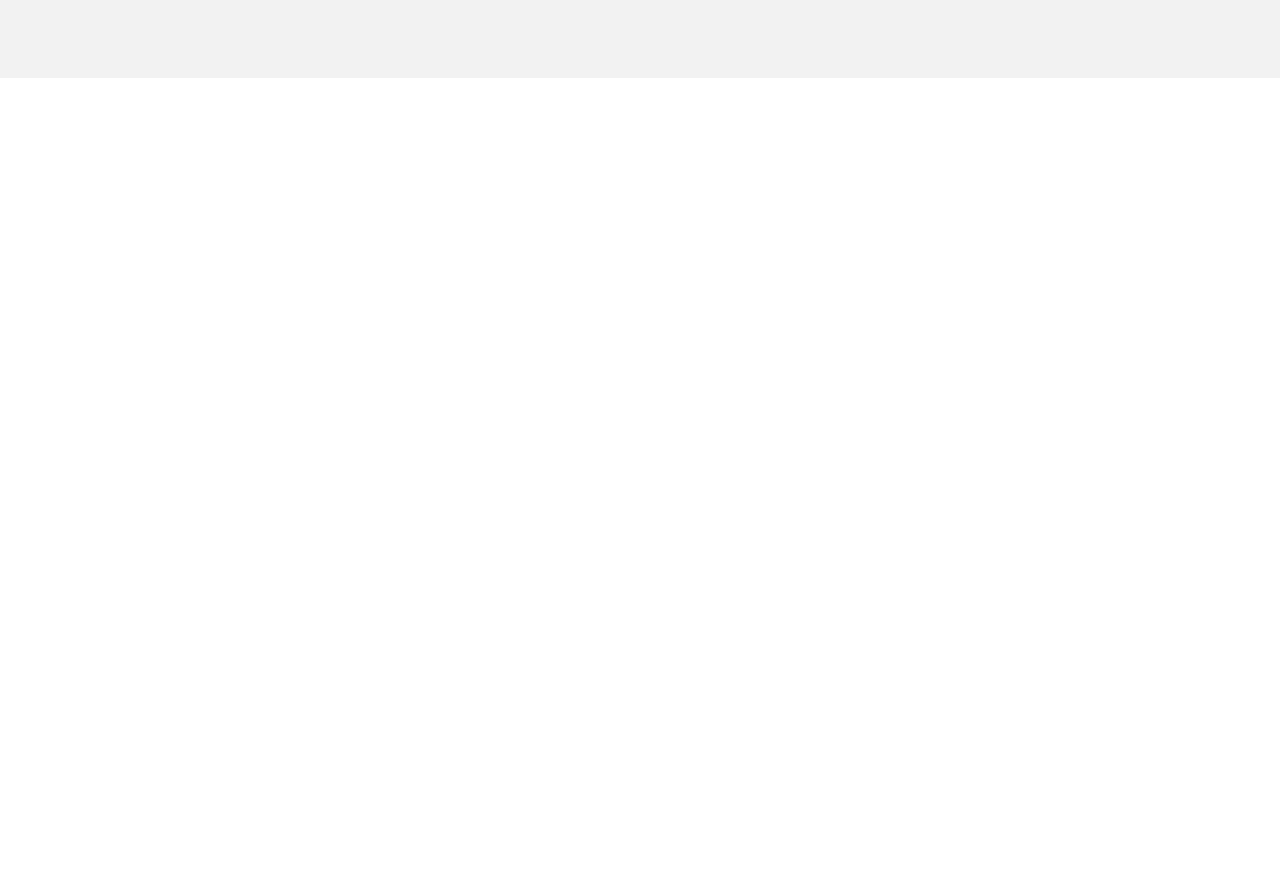
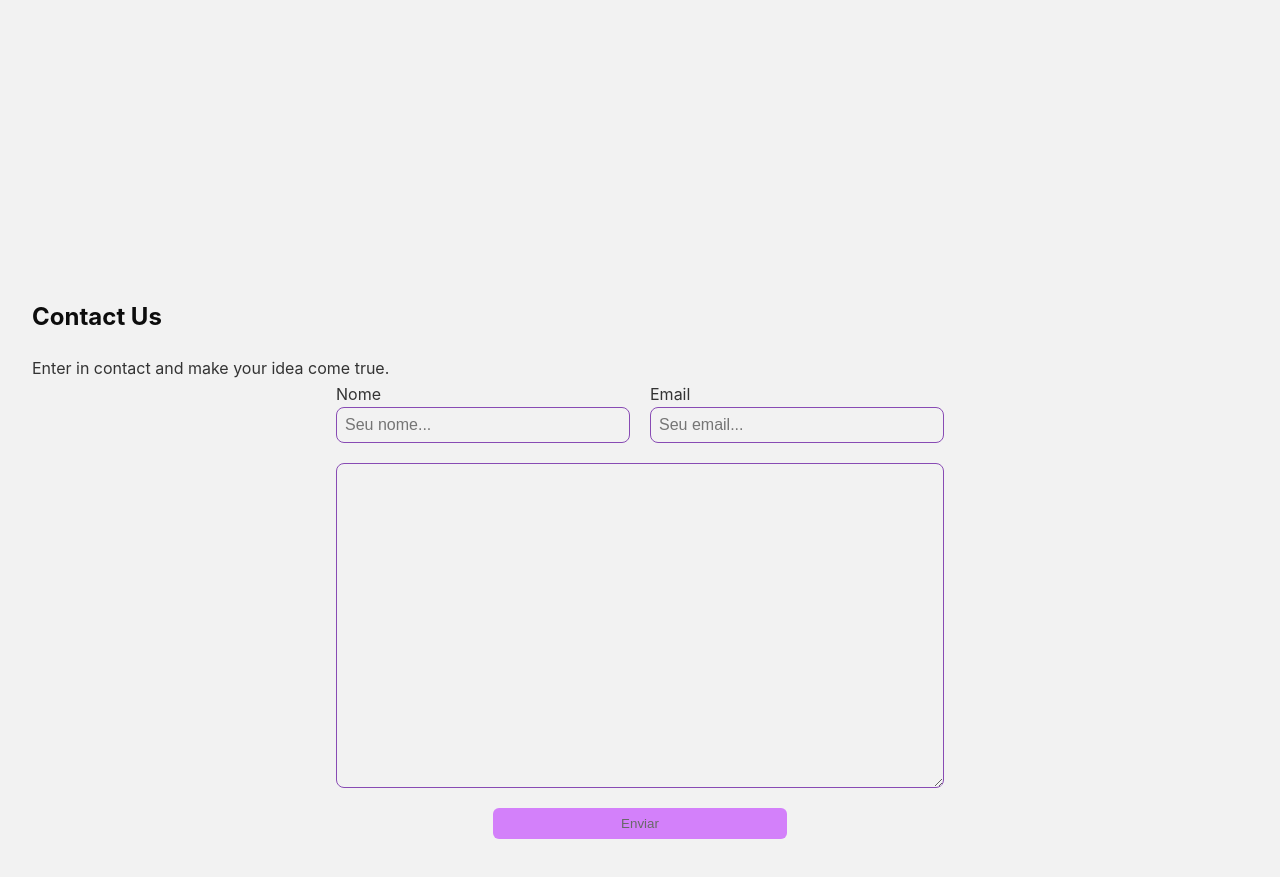
Before and after one commit to Vattghern203/acam-web, a website: page index.html in a window 1280 px wide. Shown: the part 2836-3713 px from the top of the page. Before the commit the page ends 2914 px from the top, so only its background shows below. Drawn offline with Linux system fonts and the light colour scheme.

Commit message:
chore: form styling

```diff
--- a/assets/sass/abstracts/_variables.scss
+++ b/assets/sass/abstracts/_variables.scss
@@ -73,6 +73,7 @@
 
     --container-size: 95dvw;
 
+    --spacing-xsm: .8rem;
     --spacing-sm: 2rem;
     --spacing-md: 4rem;
     --spacing-lg: 8rem;
--- a/assets/sass/base/_typography.scss
+++ b/assets/sass/base/_typography.scss
@@ -8,7 +8,8 @@ html {
     -moz-osx-font-smoothing: grayscale;
 }
 
-body {
+body,
+textarea {
     font-family: var(--font-family);
     font-size: var(--font-md);
     color: var(--text-800);
--- a/assets/sass/components/_btn.scss
+++ b/assets/sass/components/_btn.scss
@@ -11,7 +11,7 @@
     border: none;
     cursor: pointer;
 
-    transition: opacity .6s ease-in-out;
+    transition: opacity .6s ease-in-out, filter .4s ease-in-out;
 
     &:hover {
 
--- a/assets/sass/layout/_sections.scss
+++ b/assets/sass/layout/_sections.scss
@@ -202,3 +202,78 @@ section {
         }
     }
 }
+
+// CONTACT
+
+.contact {
+
+    &__content {
+
+        margin: 0 auto;
+        width: clamp(46rem, 50dvw, 50%);
+    }
+
+    &__form {
+
+        display: grid;
+        grid-template-columns: repeat(4, 1fr);
+        place-content: center;
+        gap: var(--spacing-sm);
+
+        &:is(:user-valid, :valid) > button {
+
+            pointer-events: all;
+            filter: opacity(100%);
+        }
+
+        &:is(:user-invalid, :invalid) > button {
+
+            pointer-events: none;
+            filter: opacity(60%);
+        }
+
+        & > label {
+
+            display: flex;
+            flex-direction: column;
+            align-items: start;
+            grid-column: span 2;
+        }
+
+        &__input,
+        &__textarea {
+            font-size: 1.6rem;
+            appearance: none;
+            accent-color: var(--accent-900);
+            width: 100%;
+            padding: .8rem;
+            border-radius: var(--round-sm);
+            border: var(--secondary-500) .1rem solid;
+            background-color: transparent;
+
+            &:focus {
+
+                outline: none;
+            }
+
+            &:focus-visible {
+
+                outline-offset: var(--spacing-xsm);
+                outline-color: var(--primary-900);
+            }
+        }
+
+        &__textarea {
+
+            font-family: var(--font-family);
+            min-height: 32ch;
+            resize: vertical;
+            grid-column: span 4;
+        }
+
+        & > button {
+
+            grid-column: 2 / 4;
+        }
+    }
+}
--- a/index.html
+++ b/index.html
@@ -38,7 +38,7 @@
                     </li>
 
                     <li>
-                        <a href="#">
+                        <a href="" tabindex="-1">
                             <button class="btn--cta">
                                 Contato
                             </button>
@@ -212,6 +212,65 @@
                 </div>
 
             </section>
+
+            <section id="contact" class="contact">
+                <h2>Contact Us</h2>
+
+                <p>Enter in contact and make your idea come true.</p>
+
+                <div class="contact__content">
+
+                    <form class="contact__form">
+                        <label for="contact-name">
+                            Nome
+                            <input
+                                type="text"
+                                name="contact-name"
+                                id="contact-name"
+                                class="contact__form__input"
+                                required
+                                aria-required="true"
+                                placeholder="Seu nome..."
+                                aria-placeholder="Seu nome..."
+                            >
+                        </label>
+
+                        <label for="">
+                            Email
+                            <input
+                                type="email"
+                                id="contact-email"
+                                name="contact-email"
+                                class="contact__form__input"
+                                required
+                                aria-required="true"
+                                placeholder="Seu email..."
+                                aria-placeholder="Seu email..."
+                            >
+                        </label>
+
+                        <textarea
+                            id="contact-message"
+                            class="contact__form__textarea"
+                            name="contact-message"
+                            cols="64"
+                            rows="12"
+                            minlength="4"
+                            pattern="[A-Za-z]{4,}"
+                            required
+                            aria-required="true"
+                            placeholder="Sua mensagem..."
+                            aria-placeholder="Sua mensagem..."
+                        >
+                        </textarea>
+
+                        <button class="btn btn--cta" type="submit">
+                            Enviar
+                        </button>
+                    </form>
+                </div>
+
+            </section>
         </main>
 
         <footer>
```
Also changed, not shown: assets/css/style.css, 1 other file.
